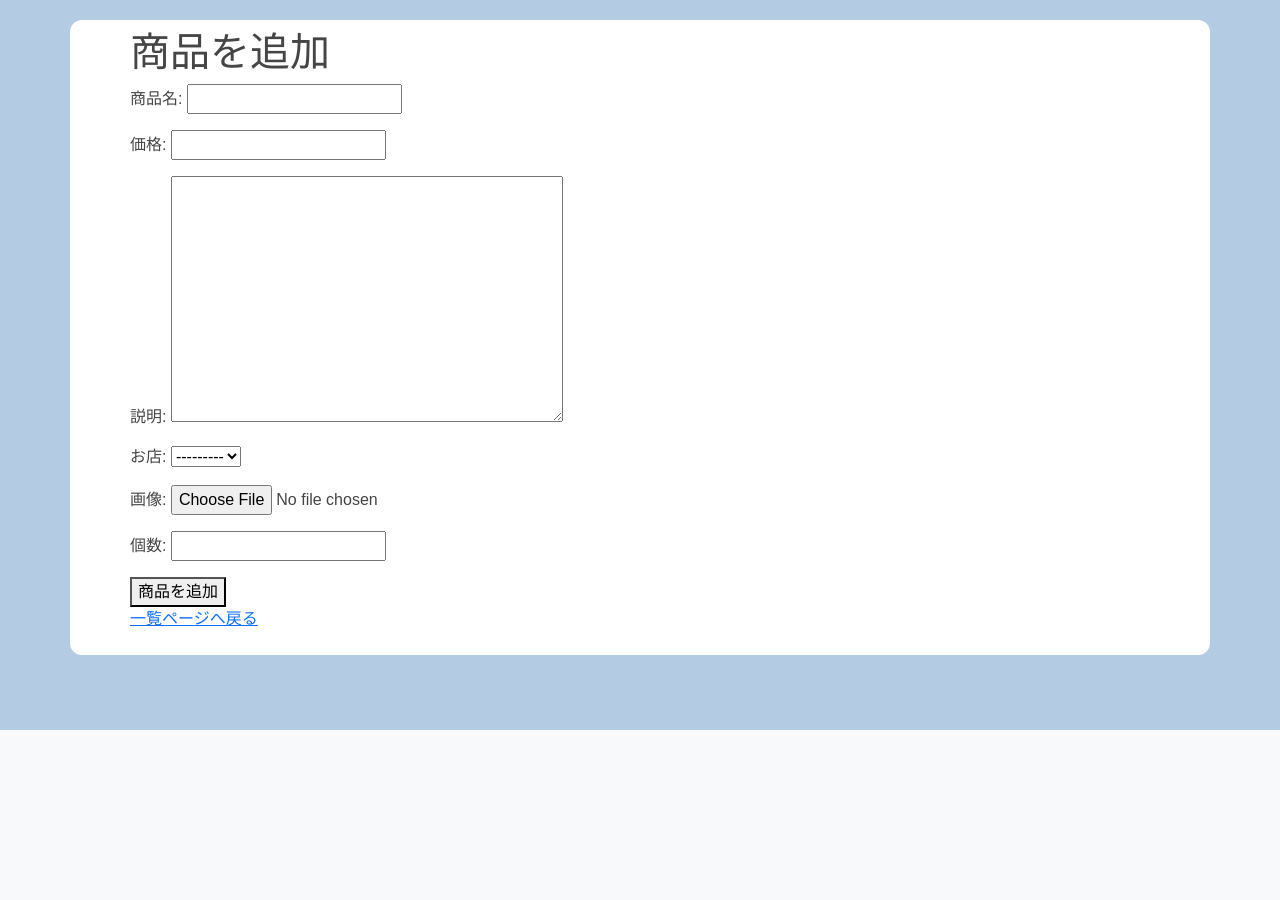
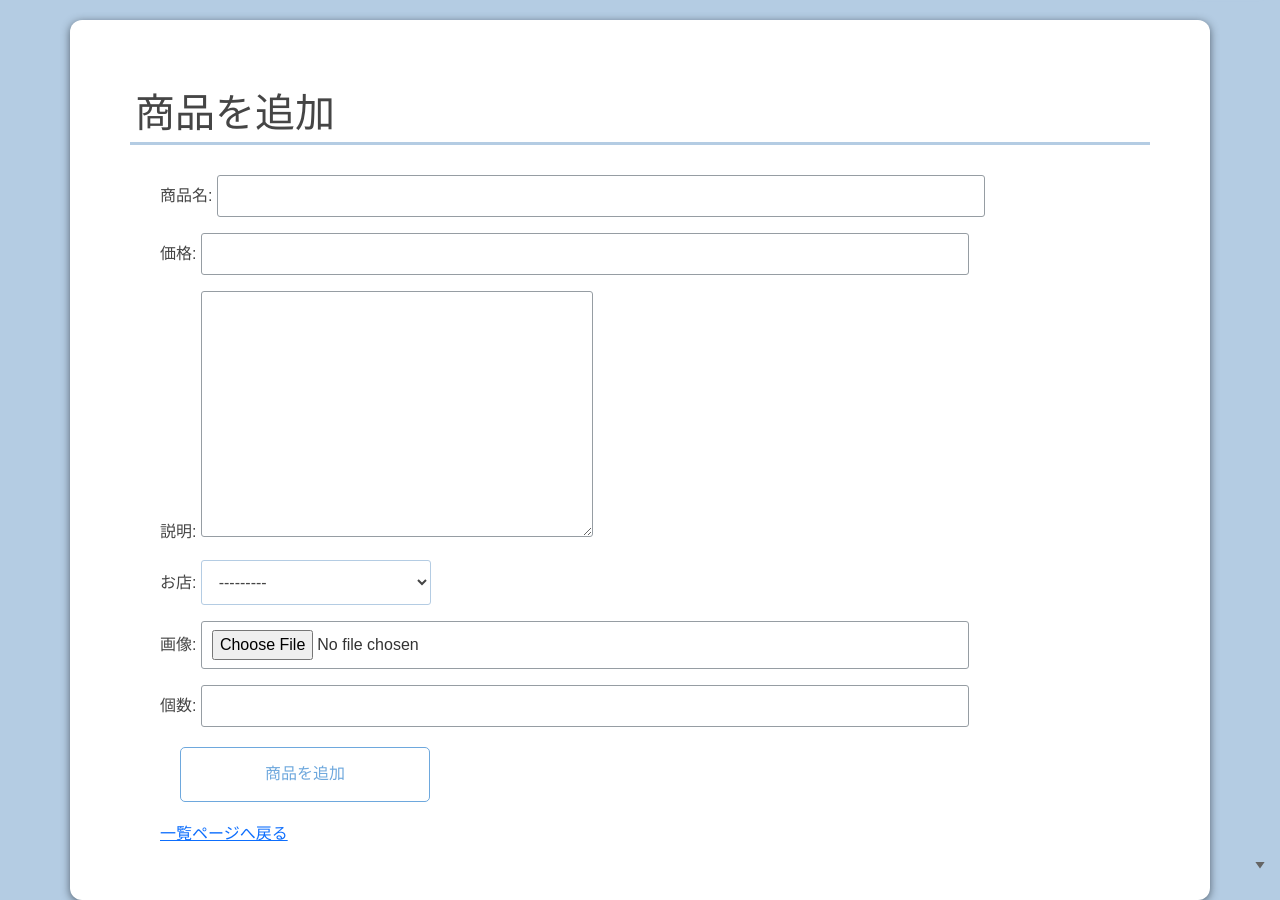
Before and after one commit to kitakawaayano/shopping_app, a Django app: page /create/ in a window 1280 px wide. Shown: the part 70-970 px from the top of the page. Before the commit the page ends 800 px from the top, so only its background shows below. Run offline with Django 5.2, Linux system fonts and the light colour scheme; data that the repository does not hold is empty; some libraries are stand-ins or nearby versions.

Commit message:
カートの小計機能＆css等

```diff
--- a/shoppings/urls.py
+++ b/shoppings/urls.py
@@ -15,5 +15,6 @@ urlpatterns = [
     path('delete/<int:pk>', delete, name='delete'),
     path('search/', search, name='search'),
     path('cart/user=<str:user>', cart, name='cart'),
+    path('cart/user=<str:user>/goods=<goods_id>', cart, name='cart'),
     path('buy/user=<str:user>', buy, name='buy'),
 ]
--- a/shoppings/views.py
+++ b/shoppings/views.py
@@ -97,12 +97,14 @@ class CartView(generic.ListView):
         user = self.kwargs.get("user")
         user_id = get_user_id(user)
         goods_id = request.POST.get("goods_id")
+        account = Accounts.objects.get(pk=user_id)
         if user_id and goods_id:
             # 既にカートに同じ商品があれば個数を増やす
             try:
                 goods = Goods.objects.get(pk=goods_id)
+                print(goods)
                 order, created = Orderhistory.objects.get_or_create(
-                    account_id=user_id,
+                    account_id=account,
                     goods_id=goods,
                     current_true=True,
                     defaults={"goods_number": 1}
@@ -155,6 +157,9 @@ class BuyAllView(generic.ListView):
                 item.save()
         return redirect('shopping_app:shopping')
 
+
+
+
 shopping = IndexView.as_view()
 detail = DetailView.as_view()
 create = CreateView.as_view()
--- a/static/css/style.css
+++ b/static/css/style.css
@@ -3,18 +3,22 @@ body{
     background-color: #B4CCE3;
     color: #454545;
 }
+
+
+
 .container{
     background-color: #fff;
     margin-top: 20px;
     padding: 60px;
     border-radius: 12px;
+    box-shadow: 0 2px 8px rgba(33, 42, 51, 0.672);
 
 }
 /* 各画面のタイトル文字 */
 .title{
     position: relative;
     padding: 5px;
-    margin-top: 50px;
+    margin-top: 40px;
     border-bottom: 3px solid #B4CCE3;
     color: #454545;
 }
@@ -146,8 +150,14 @@ body{
 }
 
 /* cartページ */
+.cart-img{
+    width: 200px;
+    height: 200px;
+}
+
 .cart-table {
     width: 100%;
+
 }
 
 .cart-table th {
@@ -155,14 +165,18 @@ body{
     border: 3px white solid;
     color: #454545;
     padding: 20px;
-    margin: 100px;
 }
 
 .cart-table td{
     vertical-align: middle;
     padding: 20px;
+    font-size: medium;
 }
 
+.cart-del{
+    text-align: center;
+    margin: 0 auto;
+}
 
 .cart-sum {
     background-color: #DBDBDB;
@@ -207,3 +221,87 @@ body{
     color: #fff;
 
 }
+
+/* add_goodsページ */
+.add-div{
+    margin: 30px;
+}
+
+.add-div input{
+    width: 80%;
+    padding: 8px 10px;
+    border: 1px solid #969da3;
+    border-radius: 3px;
+    color: #333;
+    font-size: 1em;
+    line-height: 1.5;
+}
+
+.add-div textarea{
+    color: #999;
+    border: 1px solid #969da3;
+    border-radius: 3px;
+    color: #333;
+    font-size: 1em;
+    line-height: 1.5;
+}
+
+
+.add-div select {
+    min-width: 230px;
+    height: 2.8em;
+    padding: .4em calc(.8em + 30px) .4em .8em;
+    border: 1px solid #b4cce3;
+    border-radius: 3px;
+    background-color: #fff;
+    color: #454545;
+    font-size: 1em;
+    cursor: pointer;
+}
+
+.add-div::after {
+    position: absolute;
+    right: 15px;
+    width: 10px;
+    height: 7px;
+    background-color: #656565;
+    clip-path: polygon(0 0, 100% 0, 50% 100%);
+    content: '';
+    pointer-events: none;
+}
+
+
+.add-btn {
+    display: flex;
+    justify-content: center;
+    width: 250px;
+    margin: 20px;
+    padding: .9em 2em;
+    overflow: hidden;
+    border: 1px solid #6ea8dd;
+    border-radius: 5px;
+    background-color: #fff;
+    color: #6ea8dd;
+    font-size: 1em;
+}
+
+.add-btn:hover {
+    background-color: transparent;
+    color: #6ea8dd;
+}
+
+.add-btn::before {
+    position: absolute;
+    top: 0;
+    left: 0;
+    z-index: -1;
+    width: 0;
+    height: 100%;
+    background-color: #6ea8dd;
+    content: '';
+    transition: width .3s ease;
+}
+
+.add-btn:hover::before {
+    width: 100%;
+}
--- a/templates/base.html
+++ b/templates/base.html
@@ -1,3 +1,4 @@
+{% load static %}
 {% load django_bootstrap5 %}
 <!DOCTYPE html>
 <html lang="ja">
@@ -6,7 +7,9 @@
     <meta name="viewport" content="width=device-width, initial-scale=1.0">
     <title>ショッピングアプリ{% block title %}{% endblock %}</title>
     {% bootstrap_css %}
+    <link rel="icon" href="{% static 'img/favicon.ico' %}">
     <link rel="stylesheet" href="./../static/css/style.css">
+
 </head>
 <body>
     <nav class="navbar navbar-expand-lg bg-body-tertiary">
@@ -59,7 +62,7 @@
             </div>
         </div>
     </nav>
-    <div class="container py-2" >
+    <div class="container py-4" >
         {% block content %}
         {% endblock %}
     </div>
--- a/templates/shopping/add_goods.html
+++ b/templates/shopping/add_goods.html
@@ -1,12 +1,14 @@
 {% extends "base.html" %}
 {% block content %}
 
-    <h1>商品を{{object|yesno:"編集,追加"}}</h1>
-    <form method="post" enctype="multipart/form-data">
-        {% csrf_token %}
-        {{ form.as_p }}
-        <button type="submit">商品を{{object|yesno:"更新,追加"}}</button>
-    </form>
-    <p><a href="{% url "shopping_app:shopping" %}">一覧ページへ戻る</a></p>
+    <h1 class="title">商品を{{object|yesno:"編集,追加"}}</h1>
+    <div class="add-div">
+        <form method="post" enctype="multipart/form-data">
+            {% csrf_token %}
+            {{ form.as_p }}
+            <button type="submit" class="add-btn">商品を{{object|yesno:"更新,追加"}}</button>
+        </form>
+        <p><a href="{% url "shopping_app:shopping" %}">一覧ページへ戻る</a></p>
+    </div>
 
 {% endblock %}
--- a/templates/shopping/index.html
+++ b/templates/shopping/index.html
@@ -1,7 +1,7 @@
 {% extends "base.html" %}
 {% block content %}
 
-    <h1>商品一覧</h1>
+    <h1 class="title">商品一覧</h1>
         <div class="container-view">
         {% for goods in object_list %}
             <div class="container-md">
```
Also changed, not shown: templates/shopping/cart.html (+17 -13 lines).
